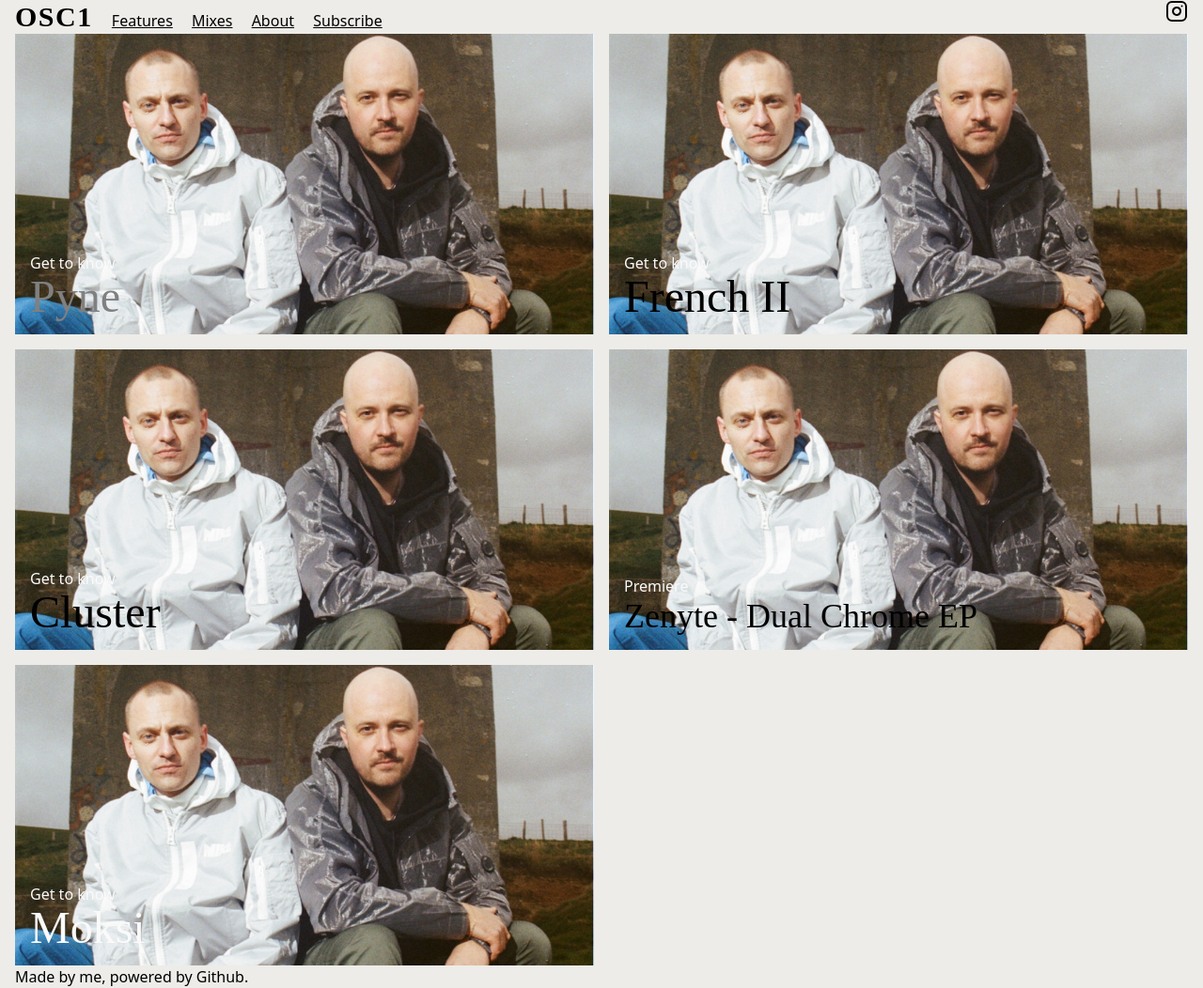
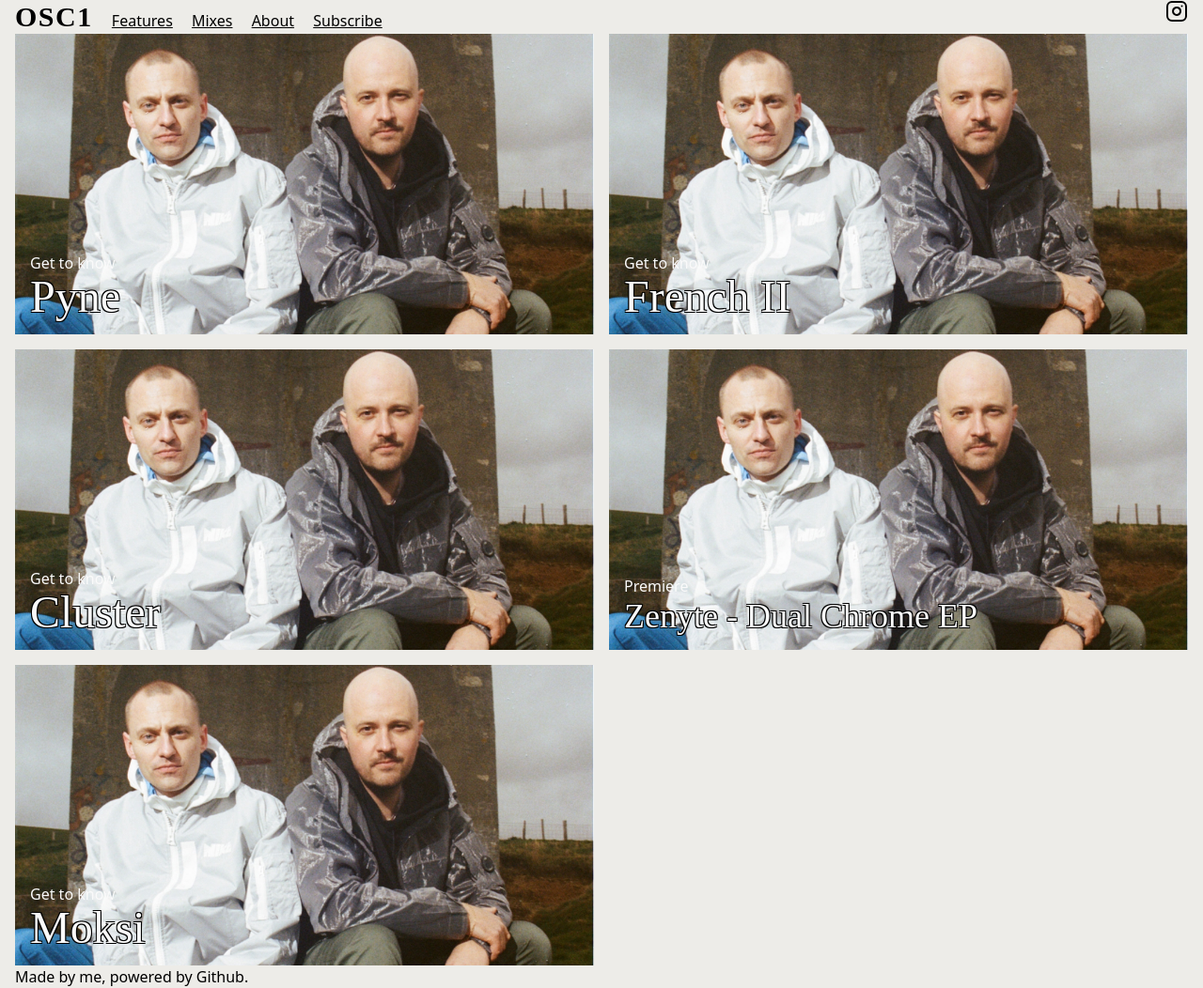
Before and after one commit to osc1blog/osc1blog.github.io, a Jekyll site: the page built from index.markdown, in a window 1280 px wide. Shown: the whole page at 94% size. Built offline with Jekyll 4.4.1, drawn with Linux system fonts in a browser that asks for light colours; nearby versions of some CDN libraries; some web fonts are replaced.

Commit message:
Update style.scss

```diff
--- a/assets/css/style.scss
+++ b/assets/css/style.scss
@@ -15,16 +15,9 @@
 }
 h1 {
     font-family: 'Phlegm';
+    text-shadow:
+        -1px -1px 0 #000,
+        1px -1px 0 #000,
+        -1px 1px 0 #000,
+         1px 1px 0 #000;
 }
-
-h1.background--light {
-  color: black;
-}
-
-h1.background--dark {
-  color: white;
-}
-
-h1.background--complex {
-  color: gray;
-}
```
